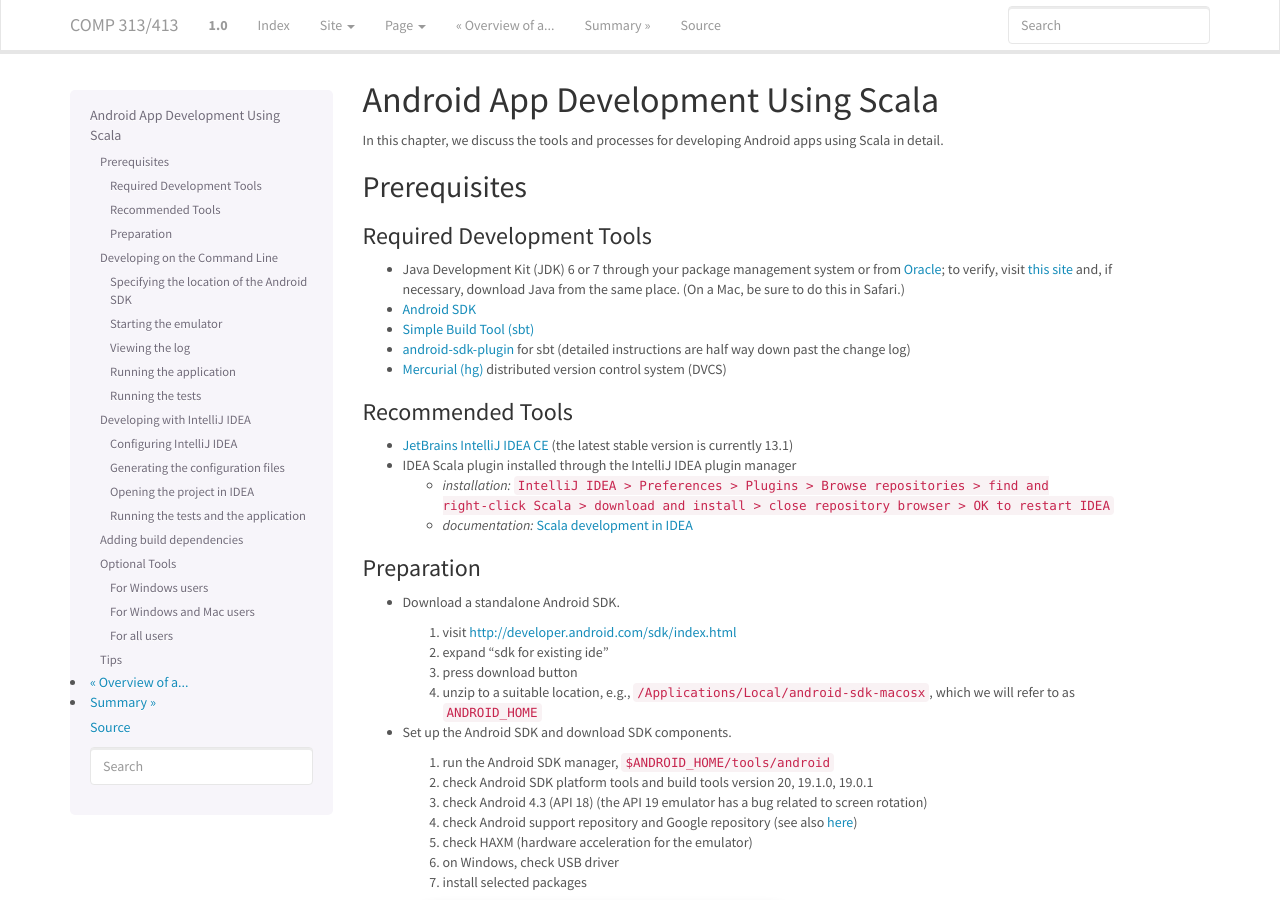
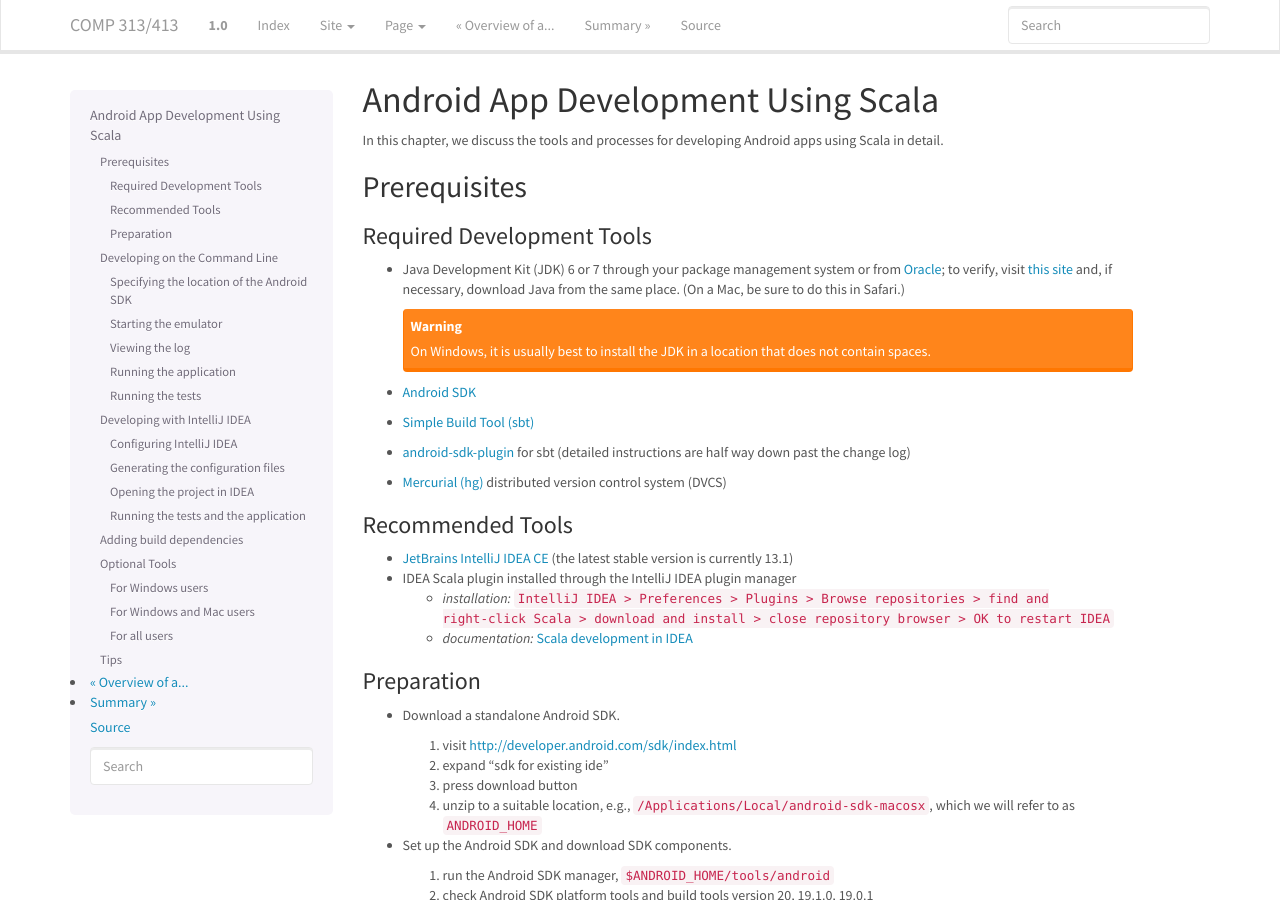
Before and after one commit to LoyolaChicagoBooks/lucoodevcourse, a Sphinx documentation site: the page built from source/scalaandroiddev.rst, in a window 1280 px wide and 900 px high. Built offline with Sphinx 7.4.7, drawn with Linux system fonts in a browser that asks for light colours.

Commit message:
minor update of JDK section

```diff
--- a/source/scalaandroiddev.rst
+++ b/source/scalaandroiddev.rst
@@ -13,6 +13,9 @@
   system or from
   `Oracle <http://www.oracle.com/technetwork/java/javase/downloads>`_;
   to verify, visit `this site <http://www.java.com/en/download/installed.jsp>`_ and, if necessary, download Java from the same place. (On a Mac, be sure to do this in Safari.)
+
+  .. warning:: On Windows, it is usually best to install the JDK in a location that does not contain spaces.
+
 * `Android SDK <http://developer.android.com/sdk>`_
 * `Simple Build Tool (sbt) <http://www.scala-sbt.org>`_
 * `android-sdk-plugin <https://github.com/pfn/android-sdk-plugin>`_
```
